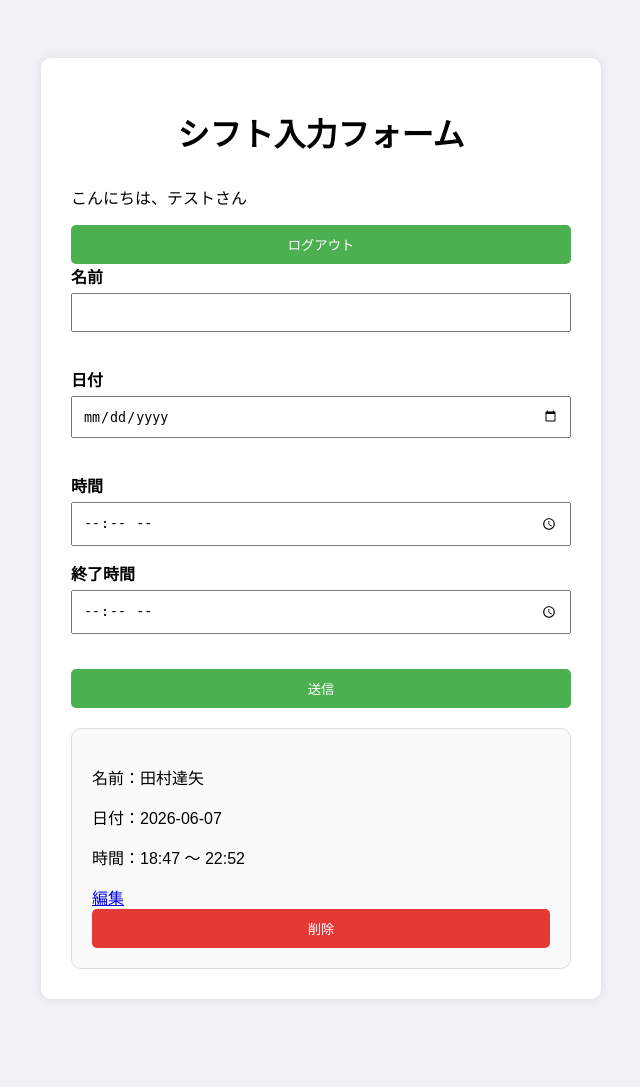
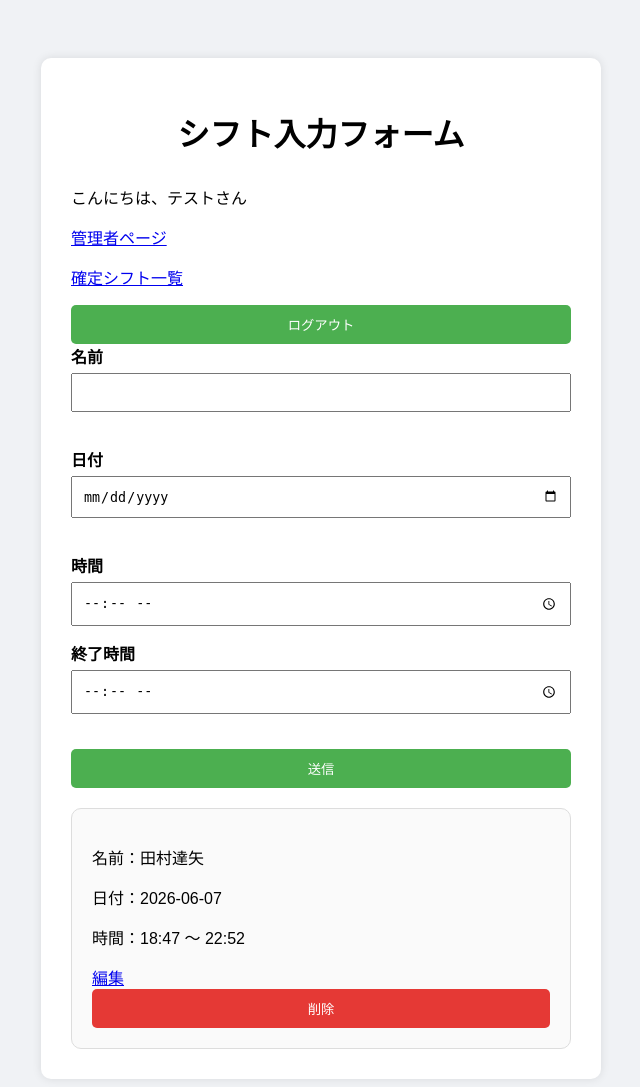
Before and after one commit to tiancundashi-png/tamu_app1_, a Flask app: page / in a window 1280 px wide. Shown: the whole page, without its empty margins (319-959 px from the left). Before the commit the page ends 999 px from the top, so only its background shows below. Run offline with Flask 3, Linux system fonts and the light colour scheme; a user stored in the database is signed in; data comes from the database, SQL or seed files in the repository; both versions use the stored data as it was after the commit.

Commit message:
管理者権限と確定シフト機能を実装

```diff
--- a/shift-app/app.py
+++ b/shift-app/app.py
@@ -92,7 +92,7 @@ def home():
     conn = get_db_connection()
     cursor = conn.cursor()
     cursor.execute(
-        "SELECT username FROM users WHERE id = ?",
+        "SELECT username, role FROM users WHERE id = ?",
         (session["user_id"],),
     )
     user = cursor.fetchone()
@@ -159,6 +159,7 @@ def home():
         "index.html",
         shifts=shifts,
         username=user[0],
+        is_admin_user=(user[1] == "admin"),
     )
 
 
--- a/shift-app/templates/index.html
+++ b/shift-app/templates/index.html
@@ -16,6 +16,16 @@
     <h1>シフト入力フォーム</h1>
 
 <p>こんにちは、{{ username }}さん</p>
+
+{% if is_admin_user %}
+    <p>
+        <a href="/admin">管理者ページ</a>
+    </p>
+
+    <p>
+        <a href="/confirmed_shifts">確定シフト一覧</a>
+    </p>
+{% endif %}
 
 <!-- ログアウトボタン -->
 <form action="/logout">
```
Also changed, not shown: shift-app/shift.db.
